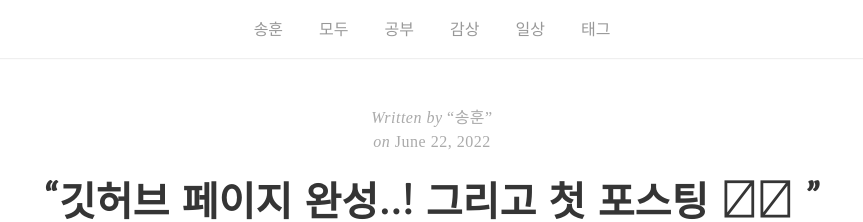
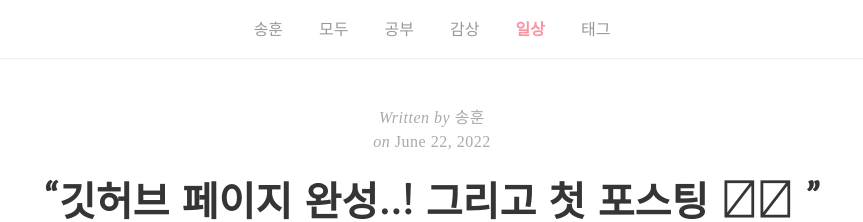
Before and after one commit to songh-oon/songh-oon.github.io, a Jekyll site: the page built from _posts/daily/2022-06-22-firstpost.md, in a window 1280 px wide. Shown: the top 222 px of the page, without its empty margins (208-1071 px from the left). Built offline with Jekyll 4.4.1, drawn with Linux system fonts in a browser that asks for light colours.

```diff
--- a/_posts/daily/2022-06-22-firstpost.md
+++ b/_posts/daily/2022-06-22-firstpost.md
@@ -1,8 +1,8 @@
 ---
 layout : post
 title : “깃허브 페이지 완성..! 그리고 첫 포스팅 ꓆̮ ”
-menu : “일상”
-author: “송훈”
+menu : 일상
+author: 송훈
 tags:
 
 ---
```
